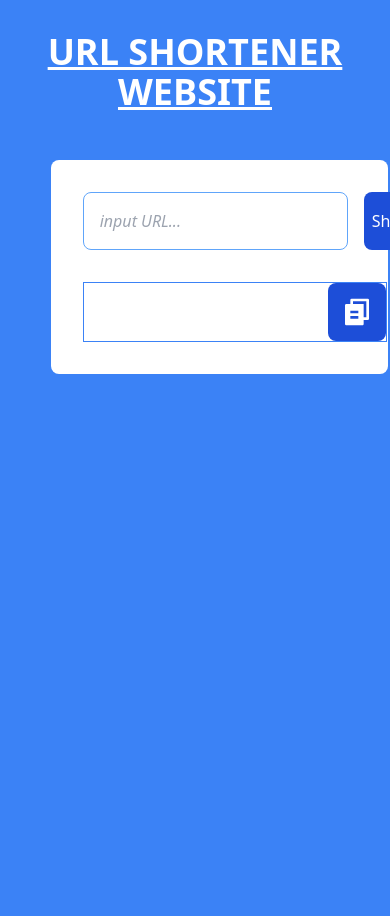
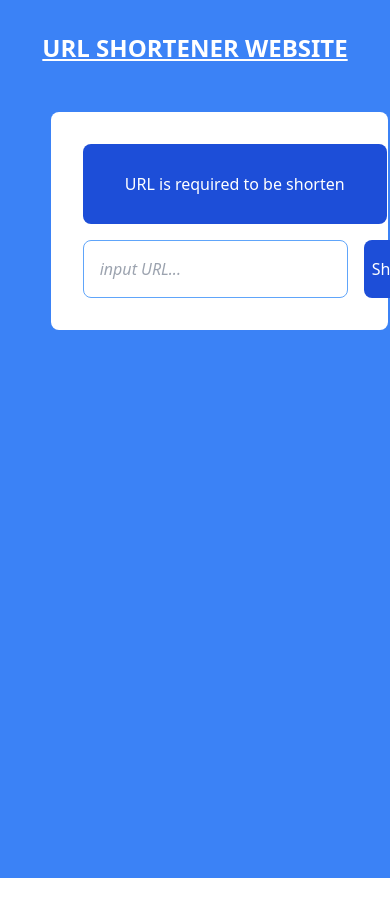
Before and after one commit to RrLSn/URL_shortener, a React (Vite) app: page / in a window 390 px wide. Shown: the top 916 px of the page. After the commit the page ends 878 px from the top, so only its background shows below. Built offline with nearby package versions, Linux system fonts and the light colour scheme.

Commit message:
URL Shortener

```diff
--- a/src/App.css
+++ b/src/App.css
@@ -3,5 +3,17 @@
 }
 
 .App{
-  @apply p-[2rem] lg:w-screen w-[100vw] h-[120vh] lg:h-screen bg-blue-500
+  @apply p-[2rem] lg:w-screen w-[100vw] min-h-[104vh] lg:h-screen bg-blue-500
 }
+
+.warning{
+  @apply lg:w-[65rem] w-[19rem] h-[5rem] lg:text-[1.5rem] text-white font-[500] bg-blue-700 mb-[1rem] grid place-items-center rounded-lg
+}
+
+.shortenedLink {
+  @apply lg:w-[50rem] w-[19rem] border border-blue-500 lg:p-[0.5rem] lg:mt-[6rem] mt-[2rem] flex justify-between
+}
+
+.copiedLink{
+  @apply bg-black lg:p-[1.5rem] p-[0.8rem] w-[auto] rounded-lg flex
+}
--- a/src/App.jsx
+++ b/src/App.jsx
@@ -5,7 +5,7 @@ function App() {
 
   return (
     <div className="App">
-      <h1 className='text-center text-4xl font-[700] text-white underline lg:mb-[1.5rem] mb-[3rem]'>URL SHORTENER WEBSITE</h1>
+      <h1 className='text-center lg:text-4xl text-2xl font-[700] text-white underline lg:mb-[1.5rem] mb-[3rem]'>URL SHORTENER WEBSITE</h1>
       <Link_shortener/>
     </div>
   )
--- a/src/components/Link_shortener.jsx
+++ b/src/components/Link_shortener.jsx
@@ -1,62 +1,33 @@
-import React, { useEffect, useState } from 'react'
-import CopyToClipboard from 'react-copy-to-clipboard'
+import React, {useState } from 'react'
+import Result from './Result'
 
 const Link_shortener = () => {
+    const [inputValue, setinputValue] = useState('')
     const [input, setInput] = useState("")
-    const [result, setResult] = useState("")
-    const [copied, setCopied] = useState(false)
+
     const handleChange = (e) => {
         setInput(e.target.value)
     }
 
-    const url = 'https://api-ssl.bitly.com/v4/shorten'
-    const option = {method: 'POST',
-    headers: {
-       Authorization: `Bearer 68e41a5d40cade18bd47c998b90548ce2a62e494`,
-       "Content-Type":'application/json'
-    },
-    body: JSON.stringify({
-       long_url: input,
-       domain: "bit.ly",
-     })
-}
-    const shortenURL = () => {
-        fetch(url,option)
-        .then((response) => response.json())
-        .then((data) => {
-          setResult(data.link);
-    });
+    const handleClick = (e) => {
+        e.preventDefault()
+        setinputValue(input)
+        setInput('')
     }
 
-    const handleClick = (e) => {
-        e.preventDefault()
-        setResult(shortenURL())
-    }
-
-    useEffect(() => {
-        const timer = setTimeout(() => {
-            setCopied(false)
-        }, 1000);
-        return () => clearTimeout(timer)
-    },[copied])
 
   return (
     <div className='w-[96vw] lg:h-[40rem] lg:grid place-items-center'>
         <main className='lg:w-[70%] w-[90%] lg:h-[60vh] bg-white rounded-lg box lg:p-[3rem] p-[2rem]'>
+            <div className={`${!inputValue.startsWith('https://') ? 'warning' : "hidden"}`}>
+                <h1 >URL is required to be shorten</h1>
+            </div>
 
             <form onSubmit={handleClick} className='flex gap-[1rem]'>
                 <input type="url" value={input} className='lg:w-[50rem] lg:p-[1.5rem] p-[1rem] border border-blue-400 placeholder:italic rounded-lg focus:outline-blue-500' placeholder='input URL...' onChange={handleChange} required />
                 <button className='bg-blue-700 text-white p-[0.5rem] lg:p-[1.5rem] lg:w-[15rem] rounded-lg lg:text-[1.4rem] font-[500]'>Shorten</button>
             </form>
-
-            <div className='lg:w-[50rem] w-[19rem] border border-blue-500 lg:p-[0.5rem] lg:mt-[6rem] mt-[2rem] flex justify-between'>
-                <h1 className='p-[1rem] lg:text-[1.5rem] font-[500]'>{result}</h1>
-                <CopyToClipboard text={result} onCopy={() => setCopied(true)}>
-                    <button className={`bg-blue-700 lg:p-[1.5rem] p-[0.8rem] w-[auto] rounded-lg flex ${copied ? 'bg-black' : ""}`}>
-                        <img className='w-[2rem]' src='./Media/copy.svg'/>
-                    </button>
-                </CopyToClipboard>
-            </div>
+            <Result input={inputValue}/>
         </main>
     </div>
   )
--- /dev/null
+++ b/src/components/Result.jsx
@@ -0,0 +1,47 @@
+import axios from 'axios'
+import React, { useEffect } from 'react'
+import { useState } from 'react'
+import CopyToClipboard from 'react-copy-to-clipboard'
+
+
+const Result = ({input}) => {
+    const [result, setResult] = useState("")
+    const [copied, setCopied] = useState(false)
+    useEffect(() => {
+        const timer = setTimeout(() => {
+            setCopied(false)
+        }, 1000);
+        return () => clearTimeout(timer)
+    },[copied])
+
+    const url = `https://api.shrtco.de/v2/shorten?url=${input}`
+
+    const fetchData = async () => {
+        try {
+            const res = await axios(url)
+            setResult(res.data.result.full_short_link)
+        } catch (error) {
+
+        }
+    }
+
+    useEffect(() => {
+        if(input.length){
+            fetchData()
+        }
+    },[input])
+
+
+  return (
+    <div className={result != "" ? "shortenedLink" : "hidden"}>
+                <h1 className='p-[1rem] lg:text-[1.5rem] font-[500]'>{result}</h1>
+                <CopyToClipboard text={result} onCopy={() => setCopied(true)}>
+                    <button className={copied ? 'copiedLink' : "bg-blue-700 lg:p-[1.5rem] p-[0.8rem] w-[auto] rounded-lg flex"}>
+                        <img className='w-[2rem]' src='./Media/copy.svg'/>
+                    </button>
+                </CopyToClipboard>
+            </div>
+  )
+}
+
+export default Result
```
